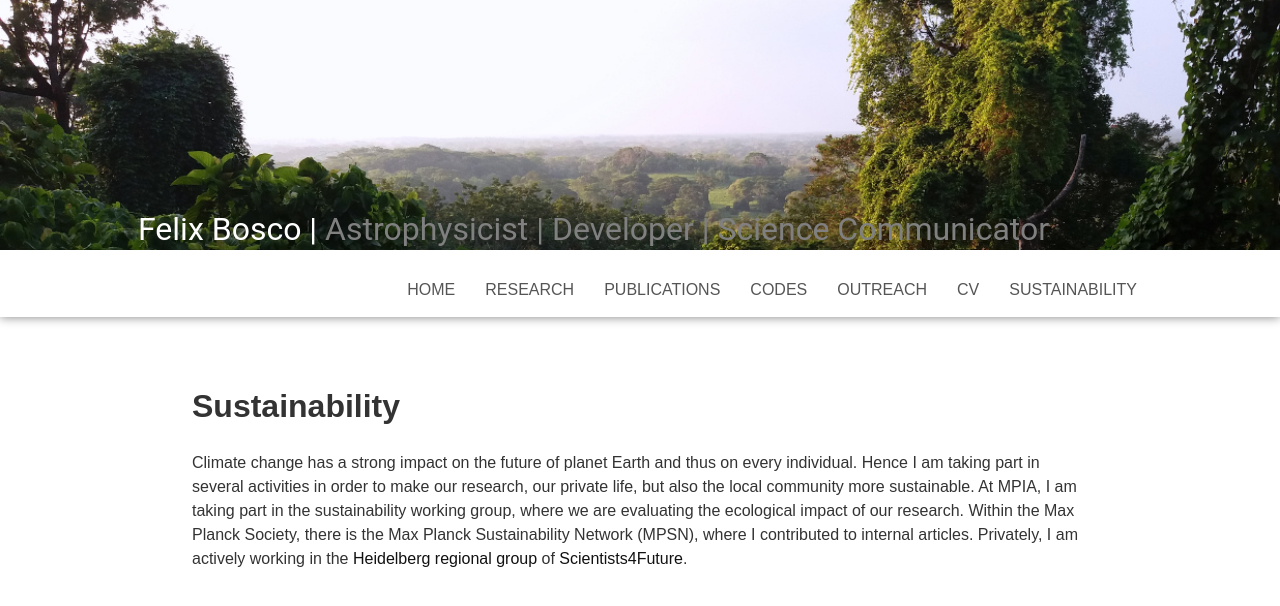
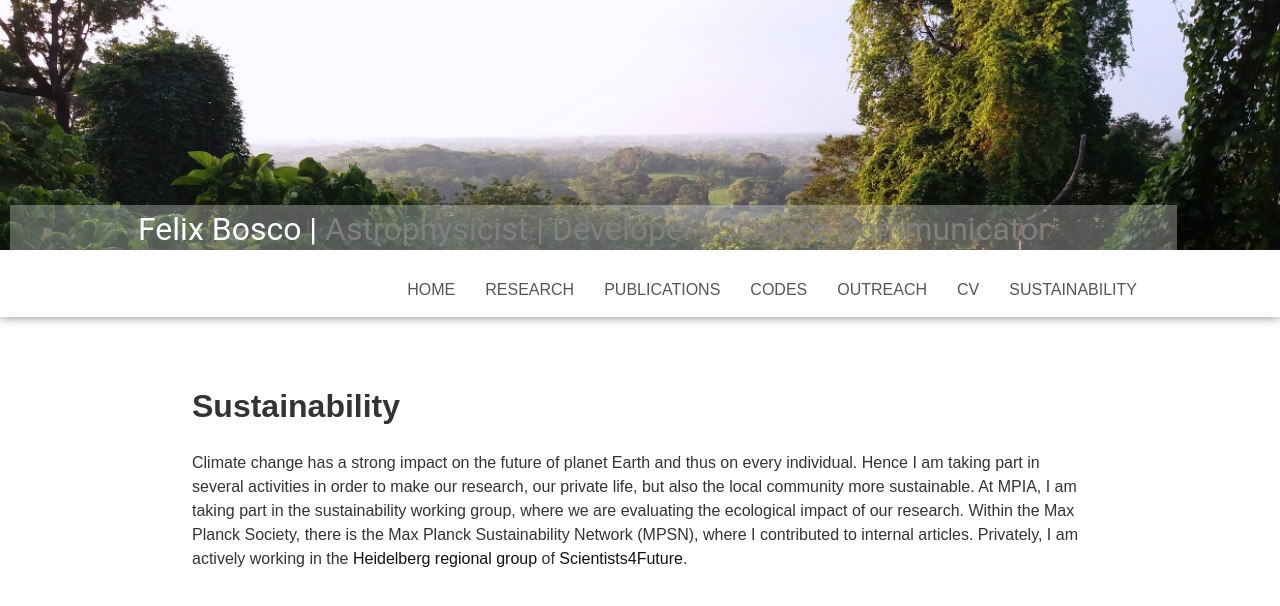
Before and after one commit to felixbosco/felixbosco.github.io, a Jekyll site: the page built from sustainability.html, in a window 1280 px wide. Shown: the top 606 px of the page. Built offline with Jekyll 4.4.1, drawn with Linux system fonts in a browser that asks for light colours.

Commit message:
Add background color to header-title label

```diff
--- a/assets/css/style.css
+++ b/assets/css/style.css
@@ -83,6 +83,7 @@ nav li a:hover {
   left: 10px;
   text-decoration: none;
   color: white;
+  background-color: rgba(255, 255, 255, 0.3)
 }
 
 
```
